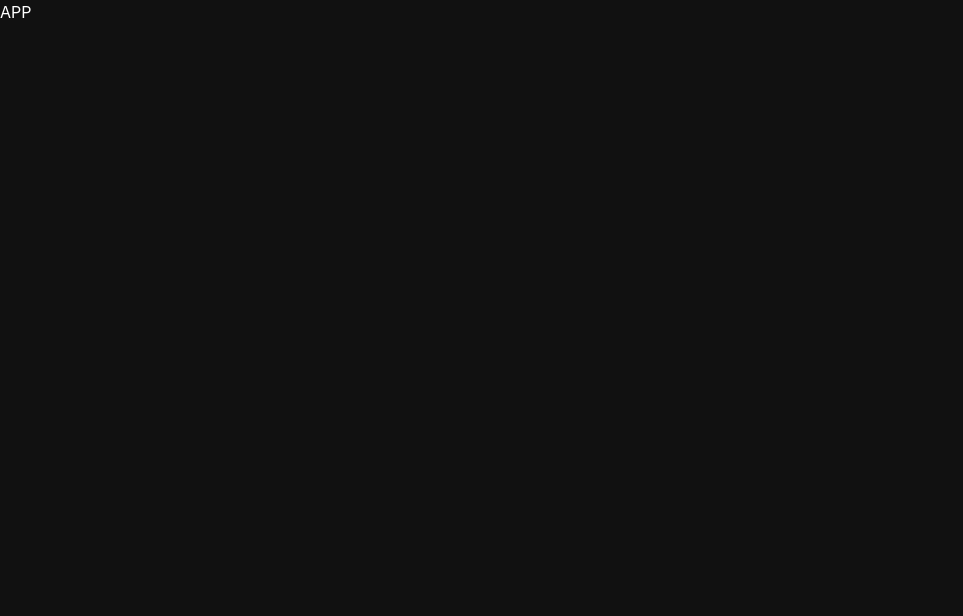
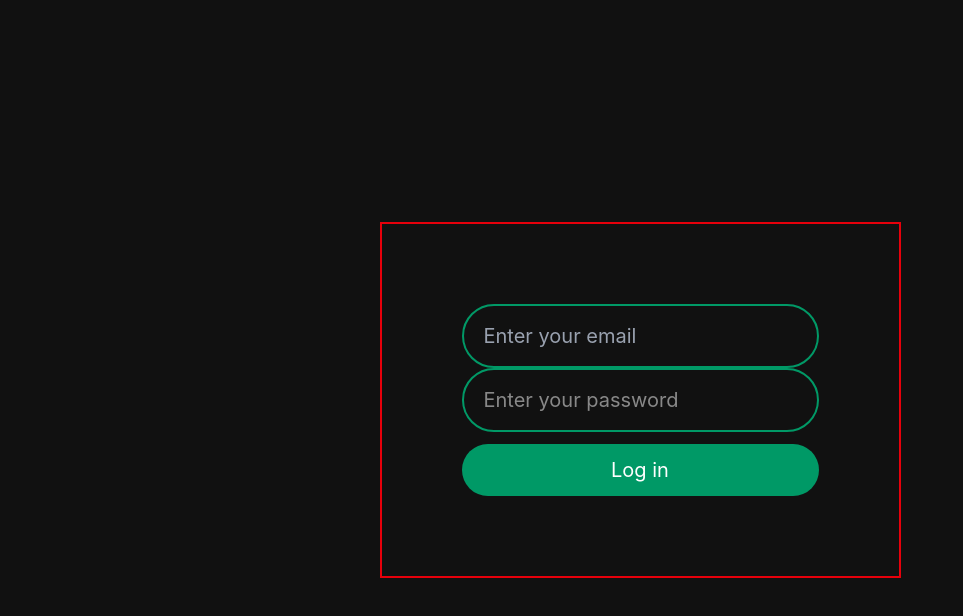
Before and after one commit to rehansay/EMS, a React (Vite) app: page / in a window 1280 px wide. Shown: the top 616 px of the page, without its empty margins (0-963 px from the left). Built offline with nearby package versions, Linux system fonts and the light colour scheme.

Commit message:
project setup

```diff
--- a/src/App.jsx
+++ b/src/App.jsx
@@ -1,15 +1,10 @@
-import { useState } from 'react'
-import reactLogo from './assets/react.svg'
-import viteLogo from './assets/vite.svg'
-import heroImg from './assets/hero.png'
-import './App.css'
-
-function App() {
-  const [count, setCount] = useState(0)
+import React from "react"
+import Login from './components/Auth/Login'
+const App=() => {
 
   return (
     <>
-    <h1>APP</h1>
+    <Login/>
     </>
   )
 }
--- /dev/null
+++ b/src/components/Auth/Login.jsx
@@ -0,0 +1,35 @@
+import React from 'react'
+import { useState } from 'react'
+
+const Login=() => {
+
+    const [email, setEmail]=useState('')
+     const [password, setPassword]=useState('')
+
+
+
+    const submitHandler=(e)=>{
+        e.preventDefault()
+        console.log("Thankyou, Form submitted");
+
+    }
+  return (
+    <div className='flex h-screen w-screen items-center justify-center'>
+        <div className='border-2 border-red-600 p-20'>
+            <form onSubmit={(e)=>{
+                submitHandler(e)
+
+            }}
+            className='flex flex-col items justify-center'>
+
+                <input required className= 'outline-none bg-transparent border-2 border-emerald-600 text-xl rounded-full py-4 px-5 placeholder:text-gray-400' type="email" placeholder='Enter your email' />
+                <input required className='text-black outline-none bg-transparent border-2 border-emerald-600 text-xl rounded-full py-4 px-5 placeholder: text-white' type="password" placeholder='Enter your password'/>
+                <button className='text-white border-none outline-none  bg-emerald-600 text-xl  py-3 px-5 rounded-full  mt-3 placeholder: text-white' >Log in</button>
+            </form>
+
+        </div>
+    </div>
+  )
+}
+
+export default Login
```
Also changed, not shown: src/components/Dashboard/AdminDashboard.jsx (added), src/components/Dashboard/EmployeeDashboard.jsx (added), src/components/TaskList/AcceptTask.jsx (added), src/components/TaskList/CompleteTask.jsx (added), src/components/TaskList/FailedTask.jsx (added), src/components/TaskList/NewTask.jsx (added), src/context/AuthContext.jsx (added), src/context/TaskContext.jsx (added), src/utils/localStorage.jsx (added).
